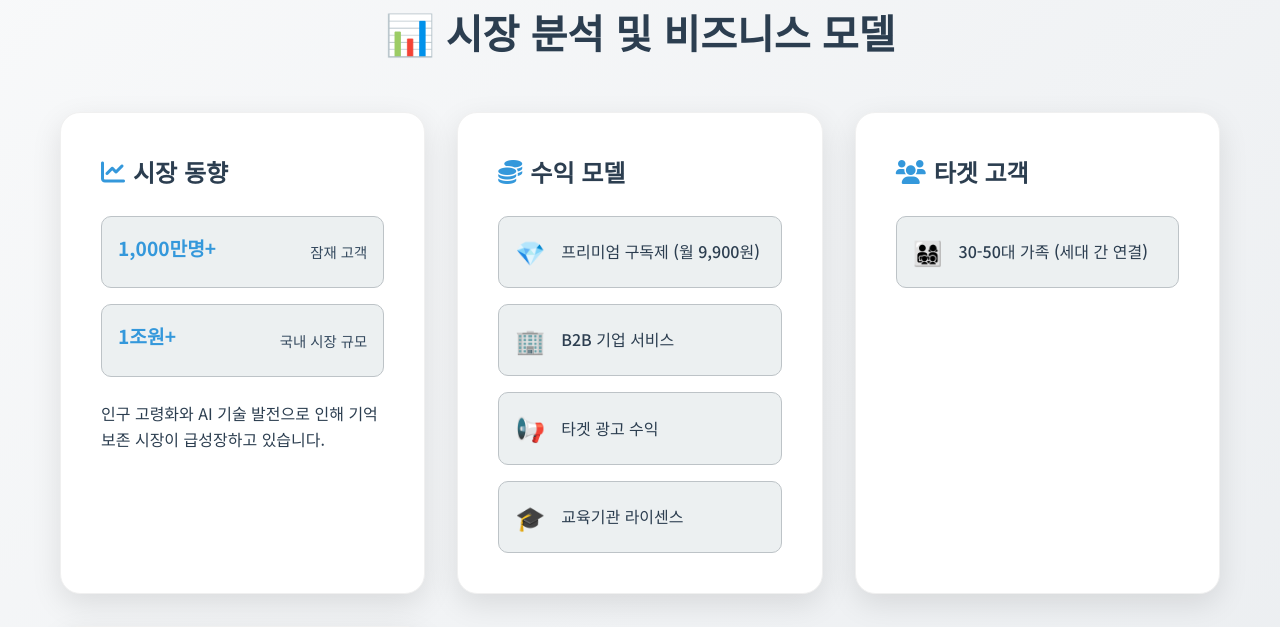
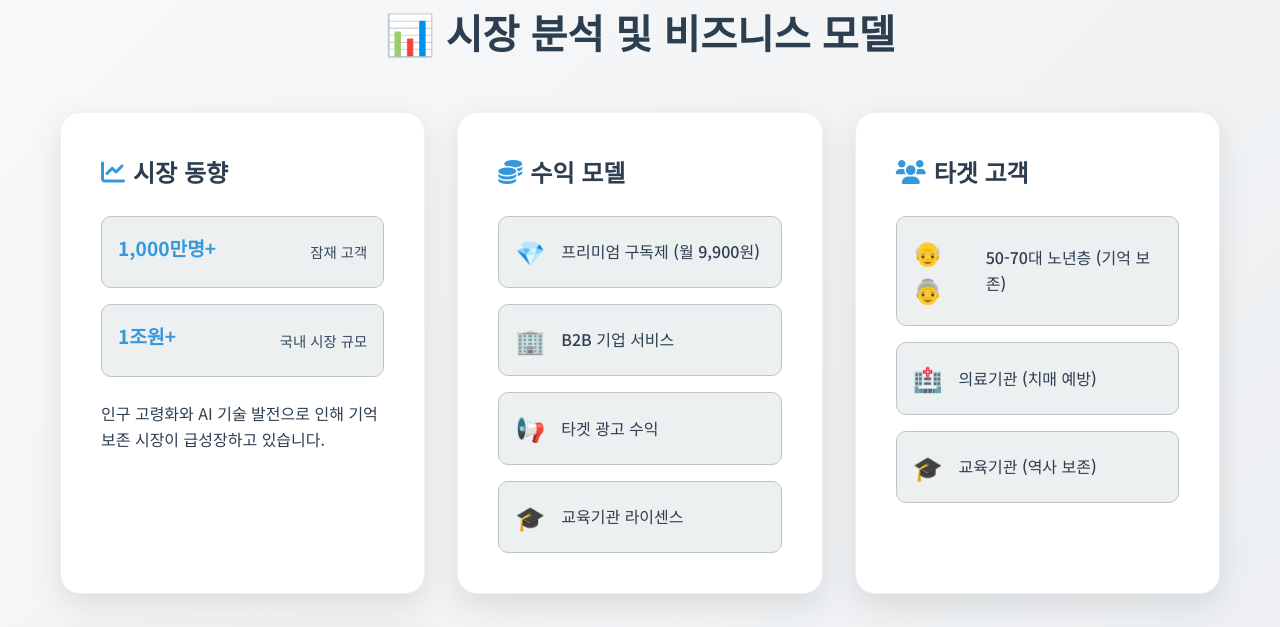
Before and after one commit to FPE-LAB/ai-memory-platform-, a Flask app: page / in a window 1280 px wide. Shown: the part 2969-3596 px from the top of the page. Run offline with Flask 3, Linux system fonts and the light colour scheme; some libraries are stand-ins or nearby versions.

Commit message:
Target segments: remove 30-50 family cohort as requested; keep others

```diff
--- a/templates/index.html
+++ b/templates/index.html
@@ -1394,8 +1394,16 @@
           <h3><i class="fas fa-users"></i> 타겟 고객</h3>
           <div class="target-segments">
             <div class="segment-item">
-              <span class="segment-icon">👨‍👩‍👧‍👦</span>
-              <span class="segment-text">30-50대 가족 (세대 간 연결)</span>
+              <span class="segment-icon">👴👵</span>
+              <span class="segment-text">50-70대 노년층 (기억 보존)</span>
+            </div>
+            <div class="segment-item">
+              <span class="segment-icon">🏥</span>
+              <span class="segment-text">의료기관 (치매 예방)</span>
+            </div>
+            <div class="segment-item">
+              <span class="segment-icon">🎓</span>
+              <span class="segment-text">교육기관 (역사 보존)</span>
             </div>
           </div>
         </div>
```
